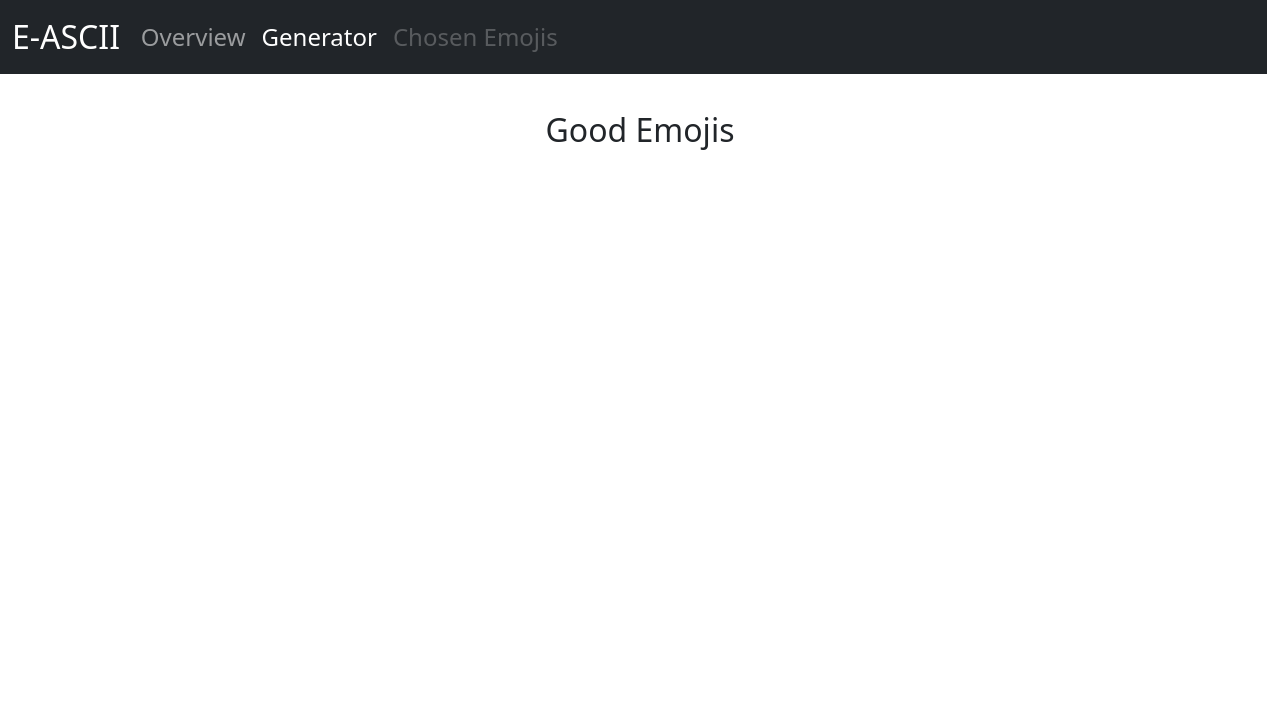
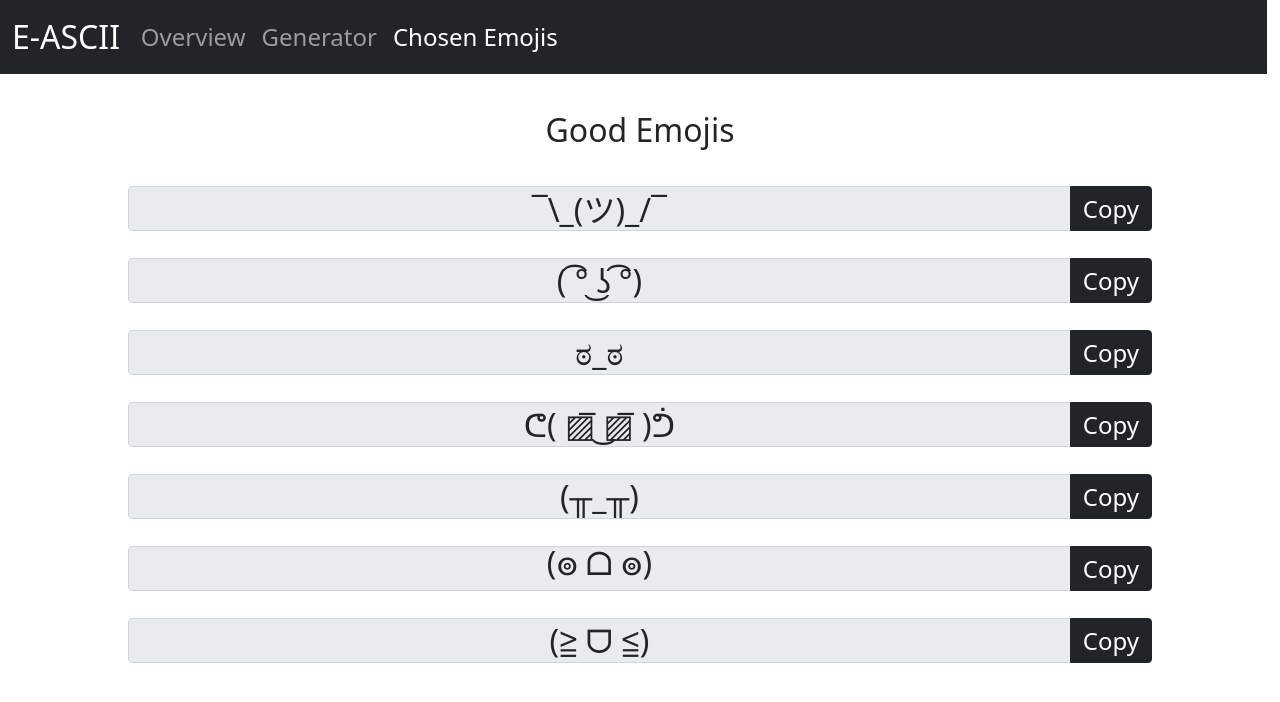
Before and after one commit to jatoja123/jatoja123.github.io, a website: page Chosen/chosen.html in a window 1280 px wide. Drawn offline with nearby package versions, Linux system fonts and the light colour scheme; some packages are replaced by stand-ins of ours; a script that the page names is missing.

Commit message:
good emojis

```diff
--- a/Chosen/chosen.html
+++ b/Chosen/chosen.html
@@ -20,8 +20,8 @@
           <div class="collapse navbar-collapse" id="navbarNavAltMarkup">
             <div class="navbar-nav">
               <a class="nav-link navitem "  href="../index.html">Overview</a>
-              <a class="nav-link navitem active" aria-current="page" href="#">Generator</a>
-              <a class="nav-link navitem disabled" href="../Chosen/Chosen.html">Chosen Emojis</a>
+              <a class="nav-link navitem " href="../Generator/generator.html">Generator</a>
+              <a class="nav-link navitem active" aria-current="page" href="#">Chosen Emojis</a>
             </div>
           </div>
         </div>
@@ -31,15 +31,46 @@
       Good Emojis
     </p>
 
-    <div class="holder" id="yourEmoteHolder" style="display: none;">
+    <div class="input-group mb-3 elem" style="width: 80vw; margin-left:auto;margin-right: auto;">
+        <input readonly type="text" class="form-control inp" style="text-align: center;" value="¯\_(ツ)_/¯" id="c1">
+        <button class="btn btn-dark inpBtn copy" id="copy" data-clipboard-target="#c1">Copy</button></div></li>
+    </div>
 
-        <input class='bigText disabled' value="'-'" ></input>
-        <button type="button btn" class="btn btn-dark copy" id="copy" data-clipboard-target="#yourEmote">Copy</button>
+    <div class="input-group mb-3 elem" style="width: 80vw; margin-left:auto;margin-right: auto;">
+        <input readonly type="text" class="form-control inp" style="text-align: center;" value="( ͡° ͜ʖ ͡°)" id="c2">
+        <button class="btn btn-dark inpBtn copy" id="copy" data-clipboard-target="#c2">Copy</button></div></li>
+    </div>
 
+    <div class="input-group mb-3 elem" style="width: 80vw; margin-left:auto;margin-right: auto;">
+        <input readonly type="text" class="form-control inp" style="text-align: center;" value="ಠ_ಠ" id="c3">
+        <button class="btn btn-dark inpBtn copy" id="copy" data-clipboard-target="#c3">Copy</button></div></li>
     </div>
+
+    <div class="input-group mb-3 elem" style="width: 80vw; margin-left:auto;margin-right: auto;">
+        <input readonly type="text" class="form-control inp" style="text-align: center;" value="ᕦ( ▨̅ ͜▨̅ )ᕥ" id="c4">
+        <button class="btn btn-dark inpBtn copy" id="copy" data-clipboard-target="#c4">Copy</button></div></li>
+    </div>
+
+    <div class="input-group mb-3 elem" style="width: 80vw; margin-left:auto;margin-right: auto;">
+        <input readonly type="text" class="form-control inp" style="text-align: center;" value="(╥_╥)" id="c5">
+        <button class="btn btn-dark inpBtn copy" id="copy" data-clipboard-target="#c5">Copy</button></div></li>
+    </div>
+
+    <div class="input-group mb-3 elem" style="width: 80vw; margin-left:auto;margin-right: auto;">
+        <input readonly type="text" class="form-control inp" style="text-align: center;" value="(ၜ ᗝ ၜ)" id="c6">
+        <button class="btn btn-dark inpBtn copy" id="copy" data-clipboard-target="#c6">Copy</button></div></li>
+    </div>
+
+    <div class="input-group mb-3 elem" style="width: 80vw; margin-left:auto;margin-right: auto;">
+        <input readonly type="text" class="form-control inp" style="text-align: center;" value="(≧ ᗜ ≦)" id="c7">
+        <button class="btn btn-dark inpBtn copy" id="copy" data-clipboard-target="#c7">Copy</button></div></li>
+    </div>
+
 
     <script src="https://cdn.jsdelivr.net/clipboard.js/1.5.3/clipboard.min.js"></script>
     <script src="https://cdn.jsdelivr.net/npm/bootstrap@5.0.2/dist/js/bootstrap.bundle.min.js" integrity="sha384-MrcW6ZMFYlzcLA8Nl+NtUVF0sA7MsXsP1UyJoMp4YLEuNSfAP+JcXn/tWtIaxVXM" crossorigin="anonymous"></script>
-    <script src="generator.js"></script>
+    <script>
+        new Clipboard('.copy');
+    </script>
 </body>
 </html>
--- a/style.css
+++ b/style.css
@@ -38,3 +38,21 @@
     text-align: center;
     margin-top:3vh;
 }
+
+.inp {
+    font-size: 4vh;
+    width:30vw;
+    height: 80%;
+}
+
+.inpBtn {
+    font-size: 3vh;
+    height: 80%;
+    line-height: 80%;
+}
+
+.elem {
+    height: 7vh;
+    vertical-align:middle;
+    text-align: center;
+}
```
Also changed, not shown: Generator/generator.html (+2 -2 lines), index.html (+1 -1 lines).
